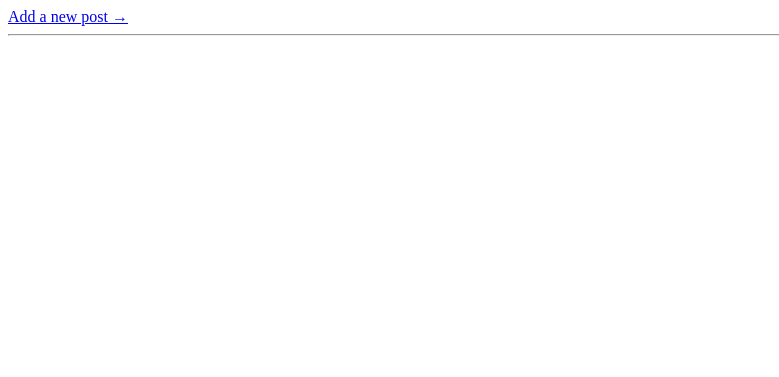
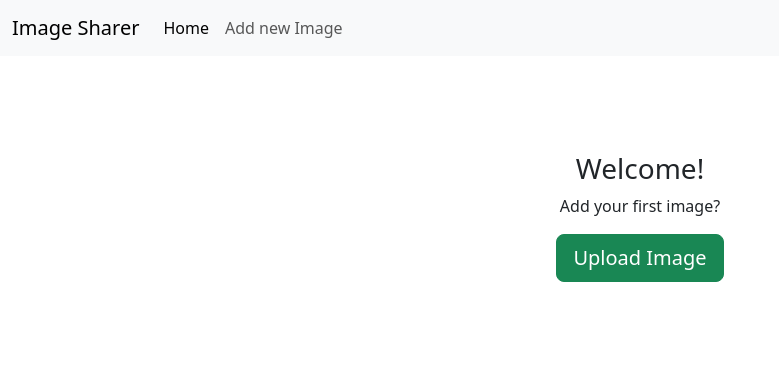
Before and after one commit to daroaliga-hub/backend_video, a Django app: page / in a window 1280 px wide. Shown: the top 377 px of the page, without its empty margins (0-779 px from the left). Run offline with Django 5.2, Linux system fonts and the light colour scheme; data that the repository does not hold is empty; some libraries are stand-ins or nearby versions.

Commit message:
Add BootStrap 5

```diff
--- a/feed/forms.py
+++ b/feed/forms.py
@@ -2,5 +2,5 @@ from django import forms
 
 
 class PostForm(forms.Form):
-    text = forms.CharField()
     image = forms.FileField()
+    text = forms.CharField(label="Description")
--- a/templates/base.html
+++ b/templates/base.html
@@ -4,18 +4,24 @@
     <meta charset="UTF-8">
     <meta name="viewport" content="width=device-width, initial-scale=1.0">
     <title>{% block title %}Default Title{% endblock %}</title>
+    <link href="https://cdn.jsdelivr.net/npm/bootstrap@5.3.8/dist/css/bootstrap.min.css" rel="stylesheet" integrity="sha384-sRIl4kxILFvY47J16cr9ZwB07vP4J8+LH7qKQnuqkuIAvNWLzeN8tE5YBujZqJLB" crossorigin="anonymous">
 </head>
 <body>
+    {% include "includes/navbar.html"%}
     {% if messages %}
-        <ul class="messages">
-            {% for message in messages %}
-                <li{% if message.tags %} class="{{ message.tags }}"{% endif %}>{{ message }}</li>
-            {% endfor %}
-        </ul>
+        {% for message in messages %}
+            <div class="bg-{% if message.tags %}{{ message.tags }}{% else %}success{% endif %} bg-gradient text-center text-white py-4">
+                {{ message }}
+            </div>
+        {% endfor %}
     {% endif %}
 
-    {% block body %}
-    hi
-    {% endblock %}
+
+    <div class="container">
+        {% block body %}
+        hi
+        {% endblock %}
+
+    </div>
 </body>
 </html>
--- a/templates/home.html
+++ b/templates/home.html
@@ -3,17 +3,27 @@
 {% block title %}My Home Page  10{% endblock %}
 {% block body %}
 
-    <a href="{% url 'feed:post' %}">Add a new post &rarr;</a>
-    <hr>
-    {%for post in posts%}
-        <a href="{% url 'feed:details' post.id %}" style="display: inline-block;">
-            {{post.text}} <br>
-            {% thumbnail post.image "500x500" crop="center" as im %}
-                <img src="{{ im.url }}" width="{{ im.width }}" height="{{ im.height }}" alt="{{ post.text }}">
-            {% endthumbnail %}
+    <div class="row">
+        {%for post in posts%}
+            <div class="col-sm-6 col-md-3">
+                <div class="card my-4">
+                    {% thumbnail post.image "200x200" crop="center" as im %}
+                        <img src="{{ im.url }}" class="card-img-top" alt="{{ post.text }}">
+                    {% endthumbnail %}
+                    <div class="card-body">
+                        <p class="card-text">{{post.text}}</p>
+                        <a href="{% url 'feed:details' post.id %}" class="btn btn-primary">View Full Image</a>
+                    </div>
+                </div>
+            </div>
+            {% empty %}
+            <div class="col-sm-6 offset-3 text-center py-5 my-5">
+                <h3> Welcome!</h3>
+                <p>Add your first image?</p>
 
-        </a>
-        <hr>
-    {%endfor%}
+                <a href="{% url 'feed:post' %}" class="btn btn-lg btn-success">Upload Image</a>
+            </div>
+        {%endfor%}
+    </div>
 
 {% endblock %}
--- /dev/null
+++ b/templates/includes/navbar.html
@@ -0,0 +1,18 @@
+<nav class="navbar navbar-expand-lg bg-body-tertiary">
+        <div class="container-fluid">
+            <a class="navbar-brand" href="/">Image Sharer</a>
+            <button class="navbar-toggler" type="button" data-bs-toggle="collapse" data-bs-target="#navbarNav" aria-controls="navbarNav" aria-expanded="false" aria-label="Toggle navigation">
+            <span class="navbar-toggler-icon"></span>
+            </button>
+            <div class="collapse navbar-collapse" id="navbarNav">
+            <ul class="navbar-nav">
+                <li class="nav-item">
+                <a class="nav-link active" aria-current="page" href="{% url 'feed:index' %}">Home</a>
+                </li>
+                <li class="nav-item">
+                <a class="nav-link" href="{% url 'feed:post' %}">Add new Image</a>
+                </li>
+            </ul>
+            </div>
+        </div>
+    </nav>
--- a/templates/new_post.html
+++ b/templates/new_post.html
@@ -4,11 +4,12 @@
 
 
 {% block body %}
-    <form action="" method="post" enctype="multipart/form-data">
+    <form action="" method="post" enctype="multipart/form-data" class="col-sm-4 offset-4 py-5 my-5">
+        <h2>Upload an image!</h2>
         {% csrf_token %}
         {{form.as_p}}
         <div>
-            <button type="submit">Sumbit form</button>
+            <button type="submit" class="btn btn-success">Submit form</button>
         </div>
     </form>
 {% endblock body %}
```
Also changed, not shown: templates/detail.html (+6 -5 lines), media/album_two.jpg (added), media/ken.jpg (added), 7 other files.
